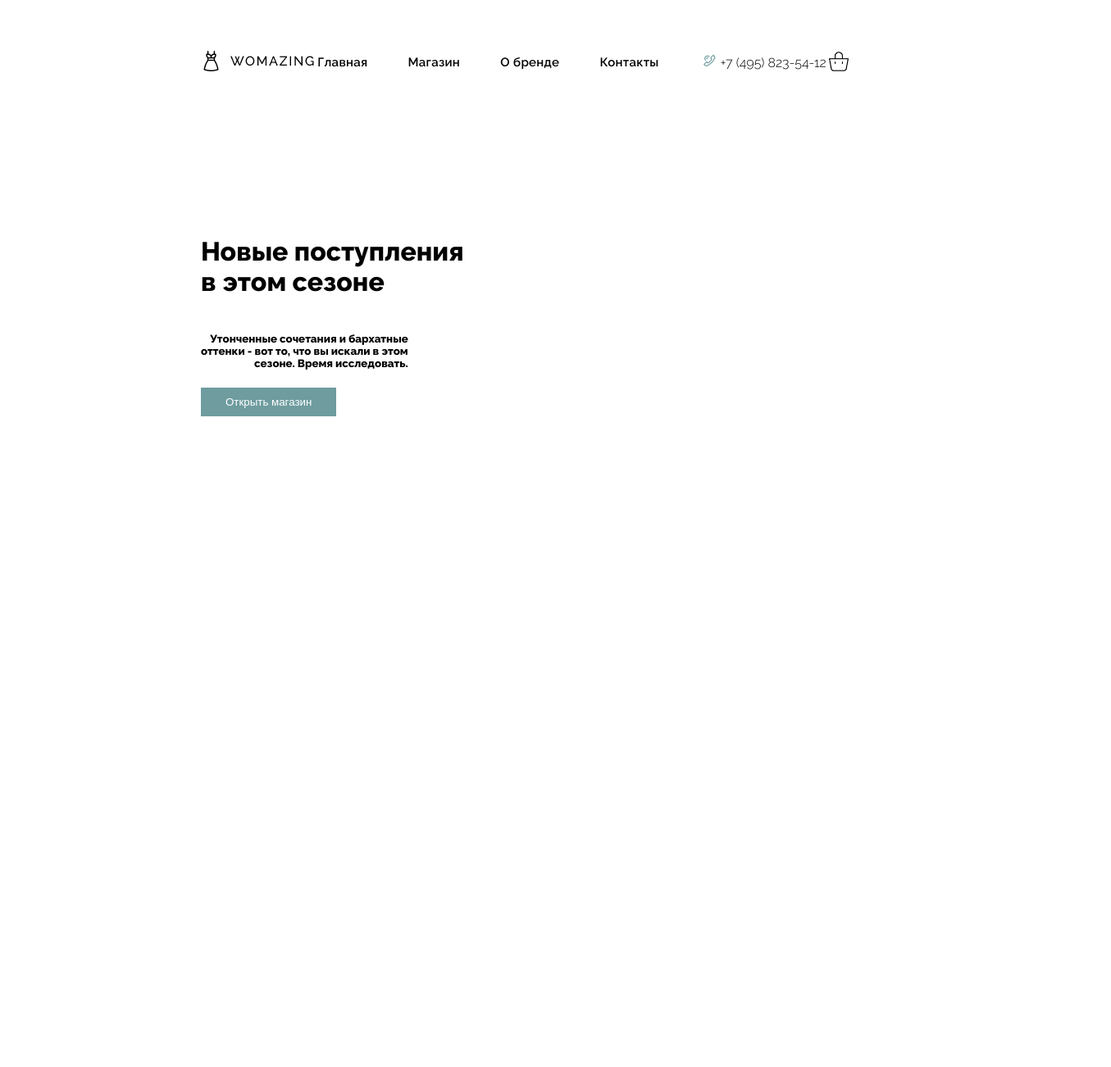
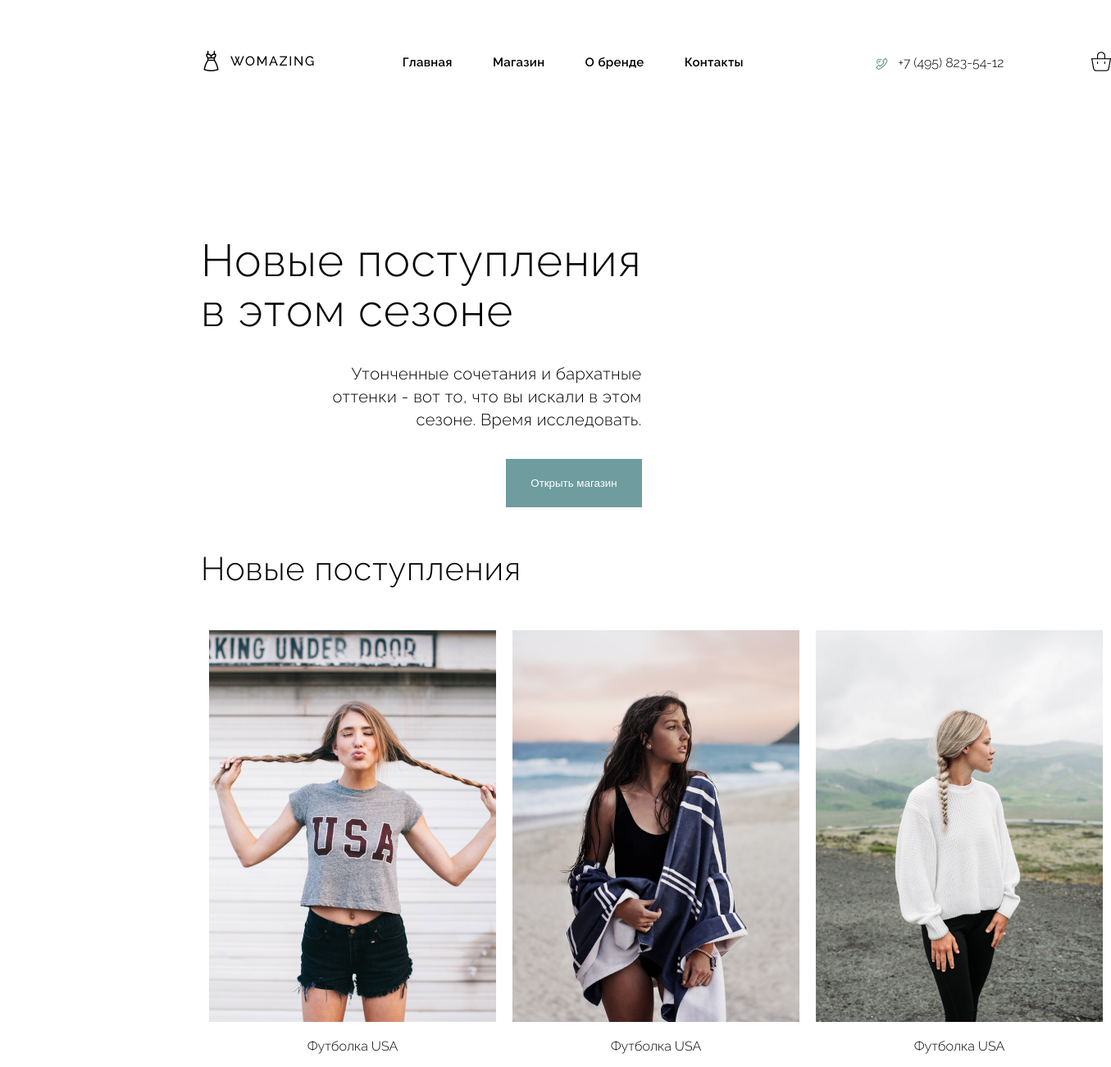
Before and after one commit to Laydena/Womazing, a plain HTML site: page index.html in a window 1280 px wide. Shown: the whole page at 82% size, 1355 px wide, since content can reach past the window. Before the commit the page ends 800 px from the top, so only its background shows below. Drawn offline with Linux system fonts and the light colour scheme.

Commit message:
add class "collection"

```diff
--- a/assets/styles/style.css
+++ b/assets/styles/style.css
@@ -3,18 +3,27 @@
 }
 
 body {
-    margin: 0;
+    margin: 0 245px;
     padding: 0;
     font-family: 'Raleway', sans-serif;
+    min-width: 1110px;
+
 }
 
-.header {}
+header {}
+
+.color_rec {
+    width: 705px;
+    height: 826px;
+}
 
 .header_line {
     display: flex;
     align-items: center;
     justify-content: space-between;
-    padding: 51px 245px 0 245px;
+    margin-top: 51px;
+    margin-bottom: 186px;
+
 }
 
 .nav {
@@ -25,11 +34,14 @@ body {
     color: #000;
     font-size: 15px;
     text-decoration: none;
-    font-family: Raleway;
     font-weight: 600;
     line-height: 140%;
     letter-spacing: 0.3px;
     margin-right: 45px;
+}
+
+.nav_item:hover {
+    color: #6E9C9F;
 }
 
 .logo {}
@@ -37,6 +49,11 @@ body {
 .header_contacts {
     display: flex;
     align-items: center;
+}
+
+.phone_img {
+    display: block;
+    padding: 10px;
 }
 
 .slider {
@@ -53,23 +70,50 @@ body {
     flex-shrink: 0;
     align-items: flex-start;
     height: 100%;
-    padding-left: 245px;
 
 }
 
 h1 {
-    margin-top: 186px;
+    margin: 0;
+    font-size: 55px;
+    font-style: normal;
+    font-weight: 500;
+    line-height: 110%;
+    letter-spacing: 1.1px;
 }
 
 h5 {
     text-align: right;
+    align-self: flex-end;
+
+    font-size: 20px;
+    font-style: normal;
+    font-weight: 400;
+    line-height: 140%;
+    letter-spacing: 0.4px;
 }
 
 .main_button {
     background: #6E9C9F;
     color: white;
-    padding: 10px 30px;
+    padding: 22px 30px;
     text-decoration: none;
     border: none;
-    margin-bottom: 14px;
+    align-self: flex-end;
+    cursor: pointer;
 }
+
+h4 {
+    font-size: 40px;
+    font-style: normal;
+    font-weight: 500;
+    line-height: 110%;
+    letter-spacing: 0.8px;
+}
+
+.collection_cont {
+    display: grid;
+    grid-template-columns: 1fr 1fr 1fr;
+    justify-content: space-between;
+    text-align: center;
+}
--- a/index.html
+++ b/index.html
@@ -13,6 +13,7 @@
 </head>
 
 <body>
+
     <header>
         <div class="header_line">
             <div class="logo">
@@ -27,7 +28,7 @@
             <div class="header_contacts">
                 <div>
                     <a href="#">
-                        <img src="assets/img/phone.png" alt="Иконка телефона">
+                        <img src="assets/img/telephone.svg" class="phone_img " alt="Иконка телефона">
                     </a>
                 </div>
                 <p>+7 (495) 823-54-12</p>
@@ -48,8 +49,25 @@
             <div class="right_container">
             </div>
         </div>
+    </header>
+    <div class="collection">
+        <h4>Новые поступления</h4>
+        <div class="collection_cont">
+            <div>
+                <img src="assets/img/product1.jpg">
+                <p>Футболка USA</p>
+            </div>
+            <div>
+                <img src="assets/img/product2.jpg">
+                <p>Футболка USA</p>
+            </div>
+            <div>
+                <img src="assets/img/product3.jpg">
+                <p>Футболка USA</p>
+            </div>
+        </div>
 
-    </header>
+    </div>
 </body>
 
 </html>
```
Also changed, not shown: assets/img/telephone.svg (added).
